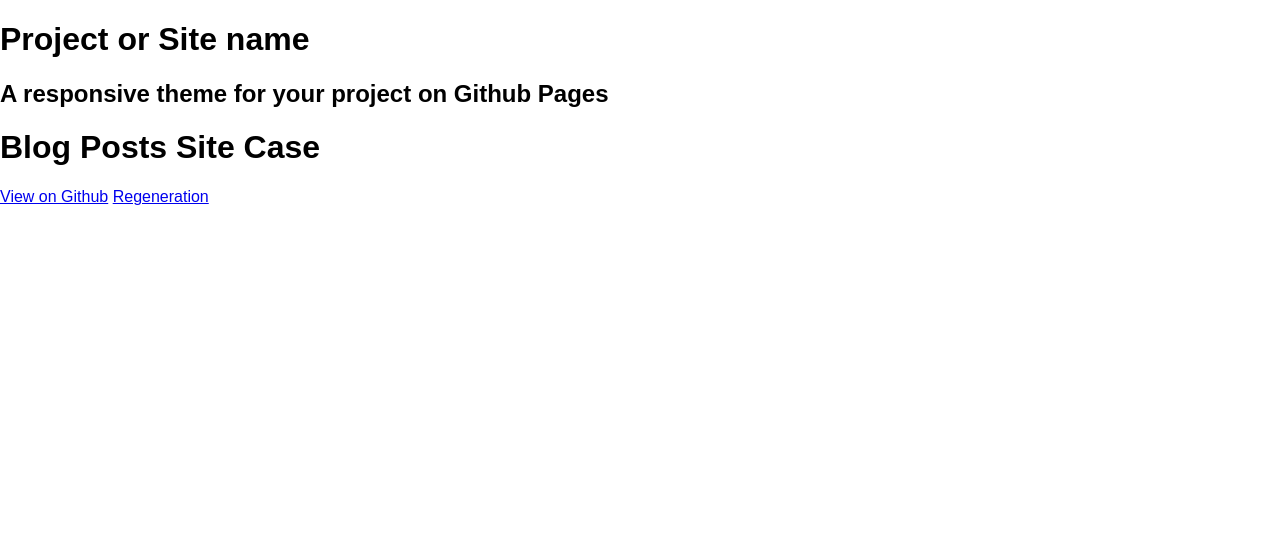
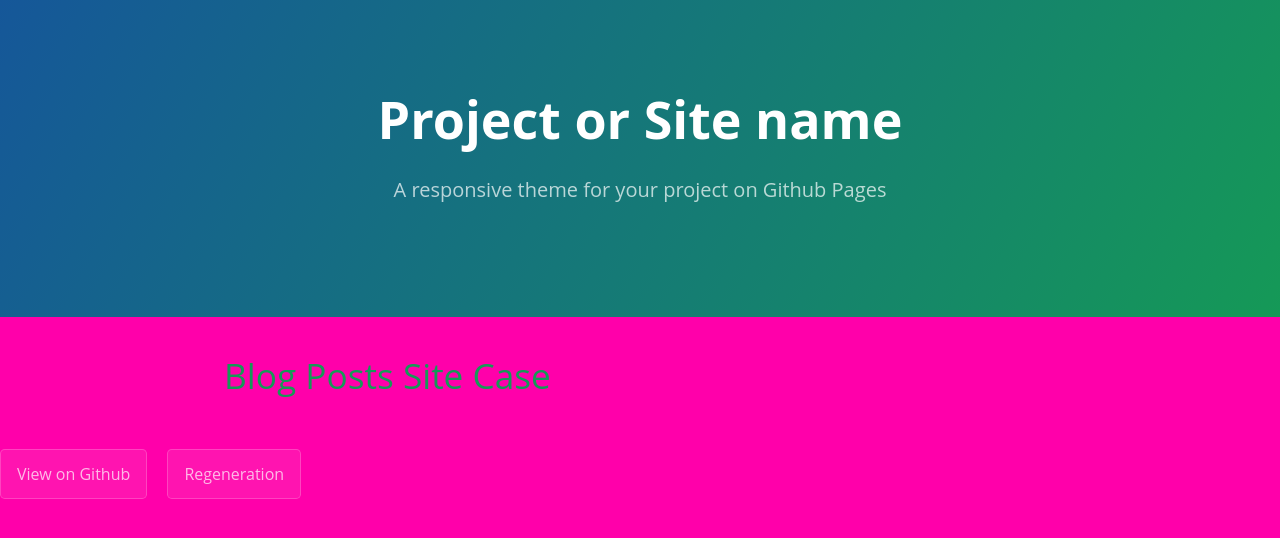
Before and after one commit to ledlightjungledStefan/Osterei, a Jekyll site: the page built from index.markdown, in a window 1280 px wide. Shown: the top 538 px of the page. Built offline with Jekyll 4.4.1, drawn with Linux system fonts in a browser that asks for light colours.

Commit message:
Update index.html

```diff
--- a/_layouts/index.html
+++ b/_layouts/index.html
@@ -4,8 +4,9 @@
     <meta charset="utf-8">
     <title>Project or Site name</title>
     <meta name="viewport" content="width=device-width, initial-scale=1">
+    <meta name="theme-color" content="#157878">
     <link rel="stylesheet" href="{{ site.baseurl }}/Osterei/assets/css/normalize.css">
-<link rel="stylsheet" href="{{ site.baseurl }}/Osterei/assets/css/cayman.css">
+<link rel="stylesheet" href="{{ site.baseurl }}/Osterei/assets/css/cayman.css">
   </head>
   <body>
 
```
